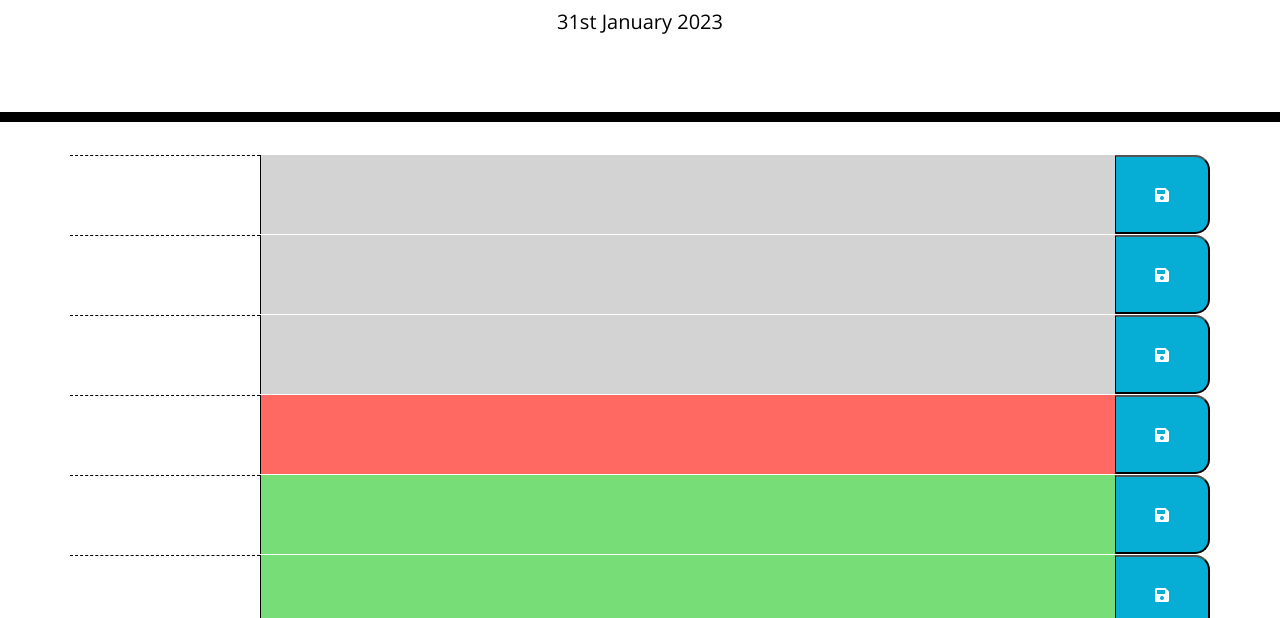
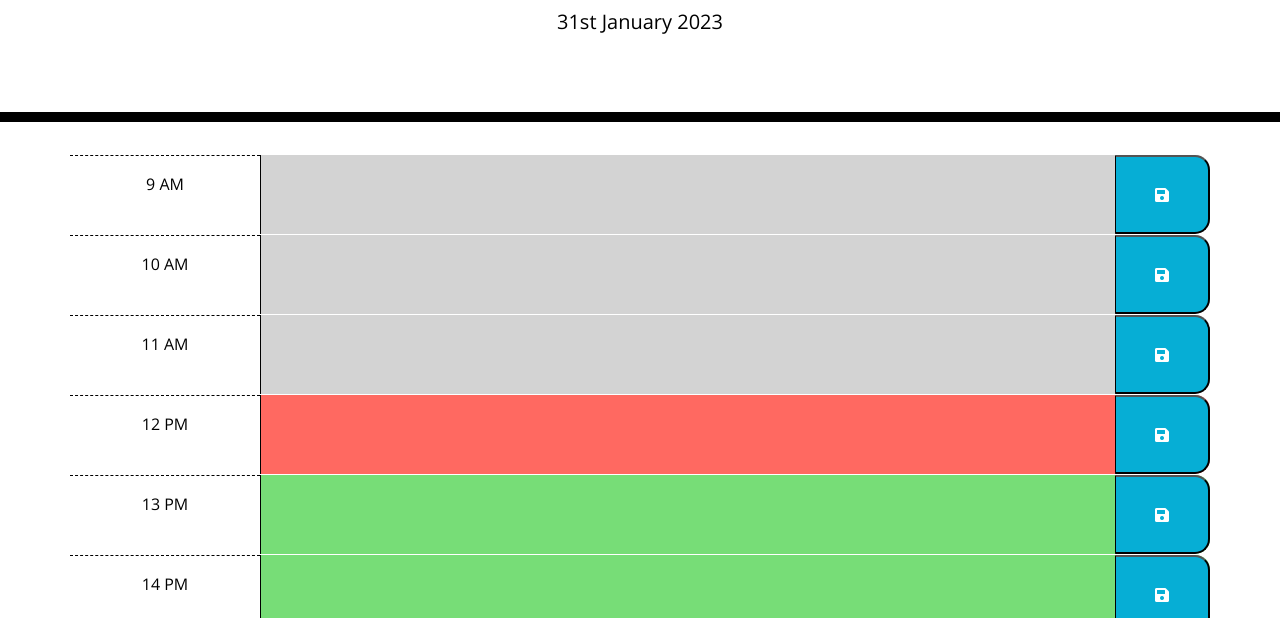
Before and after one commit to Musleha1/Work-schedule2023, a plain HTML site: page index.html in a window 1280 px wide. Shown: the part 182-800 px from the top of the page. Drawn offline with nearby package versions, Linux system fonts and the light colour scheme.

Commit message:
fixed error on hour class

```diff
--- a/style.css
+++ b/style.css
@@ -38,7 +38,7 @@ textarea {
 
 .hour {
   background-color: white;
-  color: zz#000000;
+  color: #000000;
   border-top: 1px dashed #000000;
   padding-top: 20px;
   text-align: center;
```
